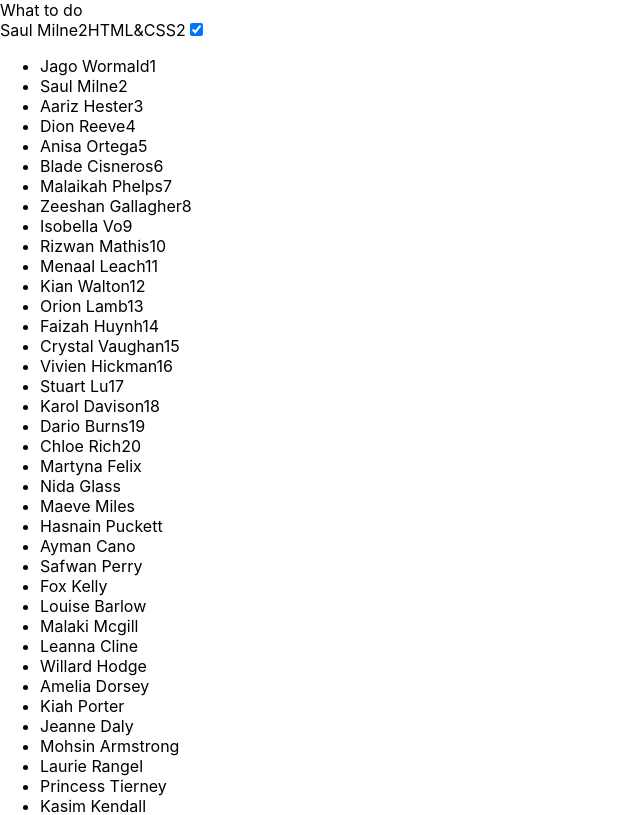
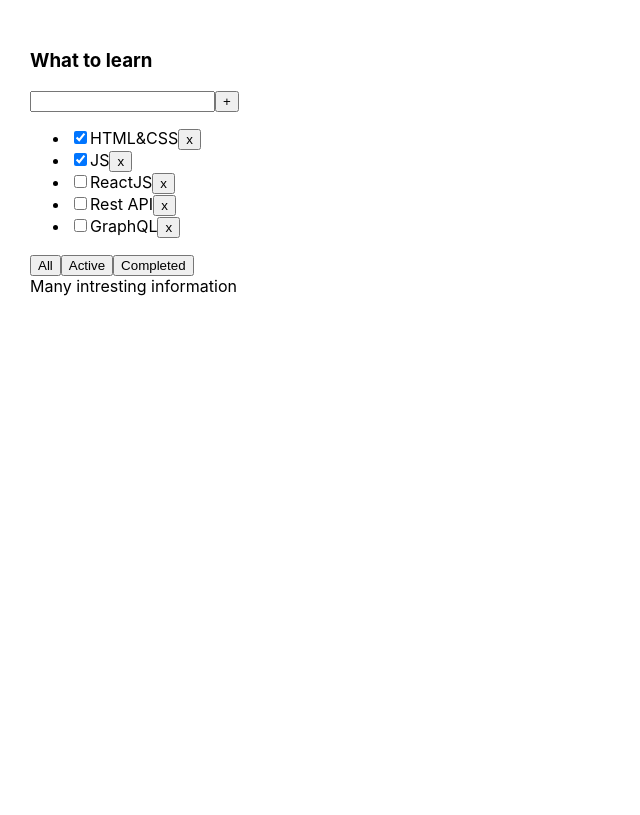
Before and after one commit to yevhenkr/Todolist-Sprint-1-not-necessarily-tasks, a React (Create React App) app: page / in a window 1280 px wide. Shown: the top 815 px of the page, without its empty margins (0-640 px from the left). Built offline with nearby package versions, Linux system fonts and the light colour scheme.

Commit message:
Todolist Sprin 3 nessery practis tasks

```diff
--- a/package.json
+++ b/package.json
@@ -10,10 +10,12 @@
     "@types/node": "^16.7.13",
     "@types/react": "^18.0.0",
     "@types/react-dom": "^18.0.0",
+    "@types/uuid": "^9.0.2",
     "react": "^18.2.0",
     "react-dom": "^18.2.0",
     "react-scripts": "5.0.1",
     "typescript": "^4.4.2",
+    "uuid": "^9.0.0",
     "web-vitals": "^2.1.0"
   },
   "scripts": {
@@ -39,5 +41,8 @@
       "last 1 firefox version",
       "last 1 safari version"
     ]
+  },
+  "devDependencies": {
+    "@formkit/auto-animate": "^0.7.0"
   }
 }
--- a/src/App.tsx
+++ b/src/App.tsx
@@ -1,322 +1,191 @@
-import React from 'react';
+import React, {useState} from 'react';
 import './App.css';
-import {Tasks} from "./Tasks";
+import {Todolist} from './Todolist';
+import {v1} from 'uuid';
+
+// Hi guys!
+// 1. Let's try an alternative way. Instead of useState we can try useRef in Todolist.tsx:
+// <input
+//     //value={title}
+//     // onChange={ onChangeHandler }
+//     ref={onChangeRef}
+//     onKeyPress={onKeyPressHandler}
+// />
+// let onChangeRef = useRef<HTMLInputElement>(null)
+// Inside of  const addTask = () => {} use onChangeRef.current.value
+// 2. Let's try children and F.C:
+// We will use double 'tag' <Todolist></Todolist>
+// <Todolist title="What to learn"
+//           tasks={tasksForTodolist}
+//           removeTask={removeTask}
+//           changeFilter={changeFilter}
+//           addTask={addTask} >
+//     <div>
+//         <div>Many intresting information</div>
+//      </div>
+// </Todolist>
+//Inside of Todolist.tsx
+// Type out changes in PropsType: children?:React.ReactNode
+// export const Todolist:React.FC<PropsType>=({children, ...props}) =>{
+//     return(
+//         <div>
+//             <div>...</div>
+//             {children}
+//         </div>
+//      )
+// }
+// 3. Let's append some animation in our project:
+//yarn add  @formkit/auto-animate -D
+// we use -D, because the best practice is to add new extensions to the object inside the package.json
+// "devDependencies": {
+//     "@formkit/auto-animate": "^1.0.0-beta.3"
+//   }
+// const [listRef] = useAutoAnimate<HTMLUListElement>() in Todolist.tsx
+// <ul ref={listRef}>
+//Look how smoothly the tasks are added!
+//P.S. Do you understand why a new task append in all Todolists?
+// [because we only have one state for all our todolists, but we'll talk about that on Tuesday.]
 
 
-// Hi Guys!
-// Let's reinforce our current session!
-// -You have 2 arrays. You should create a new component TASKS, where you will render these arrays.
-// -Don't forget to assign types to our data.
-
-export type DataType = {
-    title: string
-    tasks: Array<TasksPropsType>
-    students: Array<String>
-}
-
-type TasksPropsType = {
-    taskId: number
-    title: string
-    isDone: boolean
-}
+export type FilterValuesType = 'all' | 'active' | 'completed';
 
 function App() {
-    const data1 = {
-        title: "What to do",
-        tasks: [
-            {taskId: 1, title: "HTML&CSS2", isDone: true},
-            {taskId: 2, title: "JS2", isDone: true}
-        ],
-        students: [
-            'Jago Wormald1',
-            'Saul Milne2',
-            'Aariz Hester3',
-            'Dion Reeve4',
-            'Anisa Ortega5',
-            'Blade Cisneros6',
-            'Malaikah Phelps7',
-            'Zeeshan Gallagher8',
-            'Isobella Vo9',
-            'Rizwan Mathis10',
-            'Menaal Leach11',
-            'Kian Walton12',
-            'Orion Lamb13',
-            'Faizah Huynh14',
-            'Crystal Vaughan15',
-            'Vivien Hickman16',
-            'Stuart Lu17',
-            'Karol Davison18',
-            'Dario Burns19',
-            'Chloe Rich20',
-            'Martyna Felix',
-            'Nida Glass',
-            'Maeve Miles',
-            'Hasnain Puckett',
-            'Ayman Cano',
-            'Safwan Perry',
-            'Fox Kelly',
-            'Louise Barlow',
-            'Malaki Mcgill',
-            'Leanna Cline',
-            'Willard Hodge',
-            'Amelia Dorsey',
-            'Kiah Porter',
-            'Jeanne Daly',
-            'Mohsin Armstrong',
-            'Laurie Rangel',
-            'Princess Tierney',
-            'Kasim Kendall',
-            'Darryl Cope',
-            'Elysha Ray',
-            'Liyana Harris',
-            'Kashif Blackburn',
-            'Atif Zimmerman',
-            'Sila Hartley',
-            'Ralphie Hebert',
-        ]
-    }
-    const data2 = {
-        title: "What to learn",
-        tasks: [
-            {taskId: 1, title: "HTML&CSS", isDone: true},
-            {taskId: 2, title: "JS", isDone: true}
-        ],
-        students: [
-            'Rick Kane',
-            'Finnlay Bentley',
-            'Samia North',
-            'Isaac Morton',
-            'Lily-Ann Clifford',
-            'Thalia Park',
-            'Sapphire Cruz',
-            'Cieran Vazquez',
-            'Anya Estes',
-            'Dominika Field',
-            'Rosanna Chung',
-            'Safiyah Davey',
-            'Ryley Beasley',
-            'Kalvin Trejo',
-            'Evie-Mae Farrell',
-            'Juliet Valencia',
-            'Astrid Austin',
-            'Lyle Montgomery',
-            'Nisha Mora',
-            'Kylie Callaghan',
-            'Star Wilks',
-            'Marissa Colley',
-            'Asa Fuller',
-            'Leigh Kemp',
-            'Avleen Dawson',
-            'Sammy Bonilla',
-            'Acacia Becker',
-            'Coral Shepherd',
-            'Melina Molina',
-            'Kiran Bailey',
-            'Clara Escobar',
-            'Alexandru Horn',
-            'Brandon-Lee Mercado',
-            'Elouise Weston',
-            'King Long',
-            'Kerri Searle',
-            'Kanye Hamer',
-            'Elwood Benitez',
-            'Mikail Whitaker',
-            'Bobby Hardy',
-            'Talha Ferry',
-            'Priscilla Landry',
-            'Olivia-Grace Cain',
-            'Kiaan Wallace',
-            'Wesley Padilla90',
-            'Ella-Grace Wooten91',
-            'Kaif Molloy92',
-            'Kamal Broadhurst93',
-            'Bianca Ferrell94',
-            'Micheal Talbot95',
-        ]
+
+    let [tasks, setTasks] = useState([
+        {id: v1(), title: 'HTML&CSS', isDone: true},
+        {id: v1(), title: 'JS', isDone: true},
+        {id: v1(), title: 'ReactJS', isDone: false},
+        {id: v1(), title: 'Rest API', isDone: false},
+        {id: v1(), title: 'GraphQL', isDone: false},
+    ]);
+
+    function removeTask(id: string) {
+        let filteredTasks = tasks.filter(t => t.id != id);
+        setTasks(filteredTasks);
     }
 
+    function addTask(title: string) {
+        let task = {id: v1(), title: title, isDone: false};
+        let newTasks = [task, ...tasks];
+        setTasks(newTasks);
+    }
+
+    let [filter, setFilter] = useState<FilterValuesType>('all');
+
+    let tasksForTodolist = tasks;
+
+    if (filter === 'active') {
+        tasksForTodolist = tasks.filter(t => t.isDone === false);
+    }
+    if (filter === 'completed') {
+        tasksForTodolist = tasks.filter(t => t.isDone === true);
+    }
+
+    function changeFilter(value: FilterValuesType) {
+        setFilter(value);
+    }
+
+
     return (
-        <div>
-            <Tasks title={data1.title} tasks={data1.tasks} students={data1.students}/>
+        <div className="App">
+            <Todolist title="What to learn"
+                      tasks={tasksForTodolist}
+                      removeTask={removeTask}
+                      changeFilter={changeFilter}
+                      addTask={addTask}>
+                <div>
+                    <div>Many intresting information</div>
+                </div>
+            </Todolist>
         </div>
     );
 }
 
 export default App;
-//--------------------------------------------------------------
-// import React from 'react';
-// import './App.css';
-// import {Tasks} from "./Tasks";
+
+
+//-------------------------------------------------------------------------------------------------------
 //
-// export type DataType = {
-//     title: string
-//     tasks: Array<TasksType>
-//     students: Array<string>
-// }
-// export type TasksType = {
-//     taskId: number
-//     title: string
-//     isDone: boolean
-// }
-//
+// export type FilterValuesType = "all" | "active" | "completed";
 //
 // function App() {
-//     const data1= {
-//         title: "What to do",
-//         tasks: [
-//             {taskId: 1, title: "HTML&CSS2", isDone: true},
-//             {taskId: 2, title: "JS2", isDone: true}
-//         ],
-//         students: [
-//             'Jago Wormald1',
-//             'Saul Milne2',
-//             'Aariz Hester3',
-//             'Dion Reeve4',
-//             'Anisa Ortega5',
-//             'Blade Cisneros6',
-//             'Malaikah Phelps7',
-//             'Zeeshan Gallagher8',
-//             'Isobella Vo9',
-//             'Rizwan Mathis10',
-//             'Menaal Leach11',
-//             'Kian Walton12',
-//             'Orion Lamb13',
-//             'Faizah Huynh14',
-//             'Crystal Vaughan15',
-//             'Vivien Hickman16',
-//             'Stuart Lu17',
-//             'Karol Davison18',
-//             'Dario Burns19',
-//             'Chloe Rich20',
-//             'Martyna Felix',
-//             'Nida Glass',
-//             'Maeve Miles',
-//             'Hasnain Puckett',
-//             'Ayman Cano',
-//             'Safwan Perry',
-//             'Fox Kelly',
-//             'Louise Barlow',
-//             'Malaki Mcgill',
-//             'Leanna Cline',
-//             'Willard Hodge',
-//             'Amelia Dorsey',
-//             'Kiah Porter',
-//             'Jeanne Daly',
-//             'Mohsin Armstrong',
-//             'Laurie Rangel',
-//             'Princess Tierney',
-//             'Kasim Kendall',
-//             'Darryl Cope',
-//             'Elysha Ray',
-//             'Liyana Harris',
-//             'Kashif Blackburn',
-//             'Atif Zimmerman',
-//             'Sila Hartley',
-//             'Ralphie Hebert',
-//         ]
+//
+//     let [tasks, setTasks] = useState([
+//         {id: v1(), title: "HTML&CSS", isDone: true},
+//         {id: v1(), title: "JS", isDone: true},
+//         {id: v1(), title: "ReactJS", isDone: false},
+//         {id: v1(), title: "Rest API", isDone: false},
+//         {id: v1(), title: "GraphQL", isDone: false},
+//     ]);
+//
+//     function removeTask(id: string) {
+//         let filteredTasks = tasks.filter(t => t.id != id);
+//         setTasks(filteredTasks);
 //     }
-//     const data2 = {
-//         title: "What to learn",
-//         tasks: [
-//             {taskId: 1, title: "HTML&CSS", isDone: true},
-//             {taskId: 2, title: "JS", isDone: true}
-//         ],
-//         students: [
-//             'Rick Kane',
-//             'Finnlay Bentley',
-//             'Samia North',
-//             'Isaac Morton',
-//             'Lily-Ann Clifford',
-//             'Thalia Park',
-//             'Sapphire Cruz',
-//             'Cieran Vazquez',
-//             'Anya Estes',
-//             'Dominika Field',
-//             'Rosanna Chung',
-//             'Safiyah Davey',
-//             'Ryley Beasley',
-//             'Kalvin Trejo',
-//             'Evie-Mae Farrell',
-//             'Juliet Valencia',
-//             'Astrid Austin',
-//             'Lyle Montgomery',
-//             'Nisha Mora',
-//             'Kylie Callaghan',
-//             'Star Wilks',
-//             'Marissa Colley',
-//             'Asa Fuller',
-//             'Leigh Kemp',
-//             'Avleen Dawson',
-//             'Sammy Bonilla',
-//             'Acacia Becker',
-//             'Coral Shepherd',
-//             'Melina Molina',
-//             'Kiran Bailey',
-//             'Clara Escobar',
-//             'Alexandru Horn',
-//             'Brandon-Lee Mercado',
-//             'Elouise Weston',
-//             'King Long',
-//             'Kerri Searle',
-//             'Kanye Hamer',
-//             'Elwood Benitez',
-//             'Mikail Whitaker',
-//             'Bobby Hardy',
-//             'Talha Ferry',
-//             'Priscilla Landry',
-//             'Olivia-Grace Cain',
-//             'Kiaan Wallace',
-//             'Wesley Padilla90',
-//             'Ella-Grace Wooten91',
-//             'Kaif Molloy92',
-//             'Kamal Broadhurst93',
-//             'Bianca Ferrell94',
-//             'Micheal Talbot95',
-//         ]
+//
+//     function addTask(title: string) {
+//         let task = {id: v1(), title: title, isDone: false};
+//         let newTasks = [task, ...tasks];
+//         setTasks(newTasks);
 //     }
+//
+//     let [filter, setFilter] = useState<FilterValuesType>("all");
+//
+//     let tasksForTodolist = tasks;
+//
+//     if (filter === "active") {
+//         tasksForTodolist = tasks.filter(t => t.isDone === false);
+//     }
+//     if (filter === "completed") {
+//         tasksForTodolist = tasks.filter(t => t.isDone === true);
+//     }
+//
+//     function changeFilter(value: FilterValuesType) {
+//         setFilter(value);
+//     }
+//
 //
 //     return (
 //         <div className="App">
-//             <Tasks data={data1}/>
-//             <Tasks data={data2}/>
+//             <Todolist title="What to learn"
+//                       tasks={tasksForTodolist}
+//                       removeTask={removeTask}
+//                       changeFilter={changeFilter}
+//                       addTask={addTask}>
+//                 <div>
+//                     <div>Many intresting information</div>
+//                     <div>Many intresting information</div>
+//                     <div>Many intresting information</div>
+//                     <div>Many intresting information</div>
+//                     <div>Many intresting information</div>
+//                 </div>
+//             </Todolist>
+//
+//             <Todolist title="What to learn"
+//                       tasks={tasksForTodolist}
+//                       removeTask={removeTask}
+//                       changeFilter={changeFilter}
+//                       addTask={addTask}>
+//                 <div>
+//                     <div>A lot of boring information</div>
+//                     <div>A lot of boring information</div>
+//                     <div>A lot of boring information</div>
+//                     <input placeholder={'A lot of boring information'}/>
+//                     <div>
+//                         <button>Boring Button 1</button>
+//                         <button>Boring Button 2</button>
+//                         <button>Boring Button 3</button>
+//                     </div>
+//                 </div>
+//             </Todolist>
+//
+//             <Todolist title="What to learn"
+//                       tasks={tasksForTodolist}
+//                       removeTask={removeTask}
+//                       changeFilter={changeFilter}
+//                       addTask={addTask}/>
 //         </div>
 //     );
 // }
 //
 // export default App;
-
-// import React from 'react';
-// import {DataType} from "./App";
-//
-// type  TasksPropsType = {
-//     data: DataType
-// }
-//
-// export const Tasks = (props: TasksPropsType) => {
-//     return (
-//         <div>
-//             <h1>{props.data.title}</h1>
-//             <ul>
-//                 {props.data.tasks.map(el => {
-//                     return (
-//                         <li>
-//                             <span>{el.taskId}</span>
-//                             <span>{el.title}</span>
-//                             <span>{el.isDone}</span>
-//                         </li>
-//                     )
-//                 })}
-//             </ul>
-//
-//             <ul>
-//                 {props.data.students.map(el => {
-//                     return (
-//                         <li>{el}</li>
-//                     )
-//                 })}
-//             </ul>
-//         </div>
-//     );
-// };
-
-//--------------------------------------------------------------
--- a/src/Tasks.tsx
+++ /dev/null
@@ -1,21 +0,0 @@
-import React from "react";
-import {DataType} from "./App";
-
-
-export function Tasks(props: DataType) {
-    debugger
-    return (<>
-            <div>{props.title} </div>
-            <span>{props.students[1]}</span>
-            <span>{props.tasks[0].title}</span>
-            <input type={"checkbox"} checked={true}/>
-            <ul>
-                {props.students.map(el => {
-                    return (
-                        <li>{el}</li>
-                    )
-                })}
-            </ul>
-        </>
-    )
-}
--- /dev/null
+++ b/src/Todolist.tsx
@@ -0,0 +1,161 @@
+import React, {ChangeEvent, KeyboardEvent, useRef, useState} from 'react';
+import {FilterValuesType} from './App';
+import {useAutoAnimate} from '@formkit/auto-animate/react';
+
+type TaskType = {
+    id: string
+    title: string
+    isDone: boolean
+}
+
+type PropsType = {
+    title: string
+    tasks: Array<TaskType>
+    removeTask: (taskId: string) => void
+    changeFilter: (value: FilterValuesType) => void
+    addTask: (title: string) => void
+    children?: React.ReactNode;
+}
+export const Todolist:React.FC<PropsType>=({children, ...props}) => {
+    const [listRef] = useAutoAnimate<HTMLUListElement>()
+    let [title, setTitle] = useState('')
+    let onChangeRef = useRef<HTMLInputElement>(null)
+    const addTask = () => {
+        if (onChangeRef.current !== null) {
+            props.addTask(onChangeRef.current.value);
+            setTitle('');
+        }
+    }
+
+    const onChangeHandler = (e: ChangeEvent<HTMLInputElement>) => {
+        setTitle(e.currentTarget.value)
+    }
+
+
+    const onKeyPressHandler = (e: KeyboardEvent<HTMLInputElement>) => {
+        if (e.key === 'Enter') {
+            addTask();
+        }
+    }
+
+    const onAllClickHandler = () => props.changeFilter('all');
+    const onActiveClickHandler = () => props.changeFilter('active');
+    const onCompletedClickHandler = () => props.changeFilter('completed');
+
+    return <div>
+        <div>
+            <h3>{props.title}</h3>
+            <div>
+                <input //value={title}
+                    // onChange={ onChangeHandler }
+                    ref={onChangeRef}
+                    onKeyPress={onKeyPressHandler}
+                />
+                <button onClick={addTask}>+</button>
+            </div>
+            <ul ref={listRef}>{
+                props.tasks.map(t => {
+
+                    const onClickHandler = () => props.removeTask(t.id)
+
+                    return <li key={t.id}>
+                        <input type="checkbox" checked={t.isDone}/>
+                        <span>{t.title}</span>
+                        <button onClick={onClickHandler}>x</button>
+                    </li>
+                })
+            }
+            </ul>
+            <div>
+                <button onClick={onAllClickHandler}>All</button>
+                <button onClick={onActiveClickHandler}>Active</button>
+                <button onClick={onCompletedClickHandler}>Completed</button>
+            </div>
+        </div>
+        {children}
+    </div>
+}
+
+
+//----------------------------------------------------------------------------------
+// import React, {ChangeEvent, KeyboardEvent, useRef, useState} from 'react';
+// import {FilterValuesType} from './App';
+// import {useAutoAnimate} from "@formkit/auto-animate/react";
+//
+// type TaskType = {
+//     id: string
+//     title: string
+//     isDone: boolean
+// }
+//
+// type PropsType = {
+//     title: string
+//     tasks: Array<TaskType>
+//     removeTask: (taskId: string) => void
+//     changeFilter: (value: FilterValuesType) => void
+//     addTask: (title: string) => void
+//     children?:React.ReactNode
+// }
+//
+// export const Todolist:React.FC<PropsType>=({children, ...props}) =>{
+//     const [listRef] = useAutoAnimate<HTMLUListElement>()
+//     let onChangeRef = useRef<HTMLInputElement>(null)
+//     //let [title, setTitle] = useState("")
+//
+//     const addTask = () => {
+//         // props.addTask(title);
+//         // setTitle("");
+//         if (onChangeRef.current) {
+//             props.addTask(onChangeRef.current.value)
+//             onChangeRef.current.value = ''
+//         }
+//     }
+//
+//     // const onChangeHandler = (e: ChangeEvent<HTMLInputElement>) => {
+//     //     setTitle(e.currentTarget.value)
+//     // }
+//
+//
+//     const onKeyPressHandler = (e: KeyboardEvent<HTMLInputElement>) => {
+//         if (e.key === 'Enter') {
+//             addTask();
+//         }
+//     }
+//
+//     const onAllClickHandler = () => props.changeFilter("all");
+//     const onActiveClickHandler = () => props.changeFilter("active");
+//     const onCompletedClickHandler = () => props.changeFilter("completed");
+//
+//     return <div>
+//         <h3>{props.title}</h3>
+//         <div>
+//             <input
+//                 //value={title}
+//                 // onChange={ onChangeHandler }
+//                 ref={onChangeRef}
+//                 onKeyPress={onKeyPressHandler}
+//             />
+//             <button onClick={addTask}>+</button>
+//         </div>
+//         <ul ref={listRef}>
+//             {
+//                 props.tasks.map(t => {
+//
+//                     const onClickHandler = () => props.removeTask(t.id)
+//
+//                     return <li key={t.id} >
+//                         <input type="checkbox" checked={t.isDone}/>
+//                         <span>{t.title}</span>
+//                         <button onClick={onClickHandler}>x</button>
+//                     </li>
+//                 })
+//             }
+//         </ul>
+//         <div>
+//             <button onClick={onAllClickHandler}>All</button>
+//             <button onClick={onActiveClickHandler}>Active</button>
+//             <button onClick={onCompletedClickHandler}>Completed</button>
+//         </div>
+//         {children}
+//     </div>
+// }
```
Also changed, not shown: 1 other file (tests, documents, lock files or other folders).
